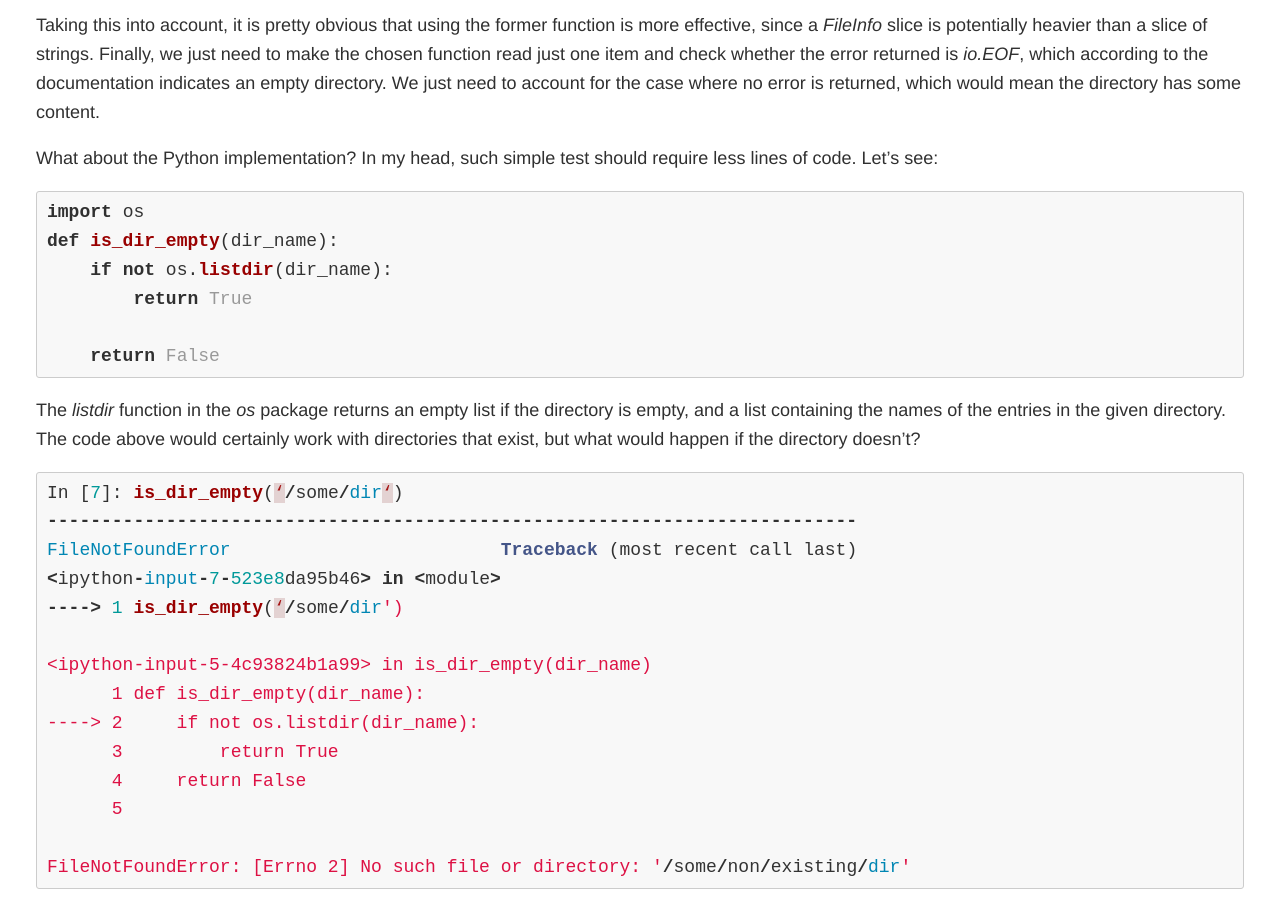
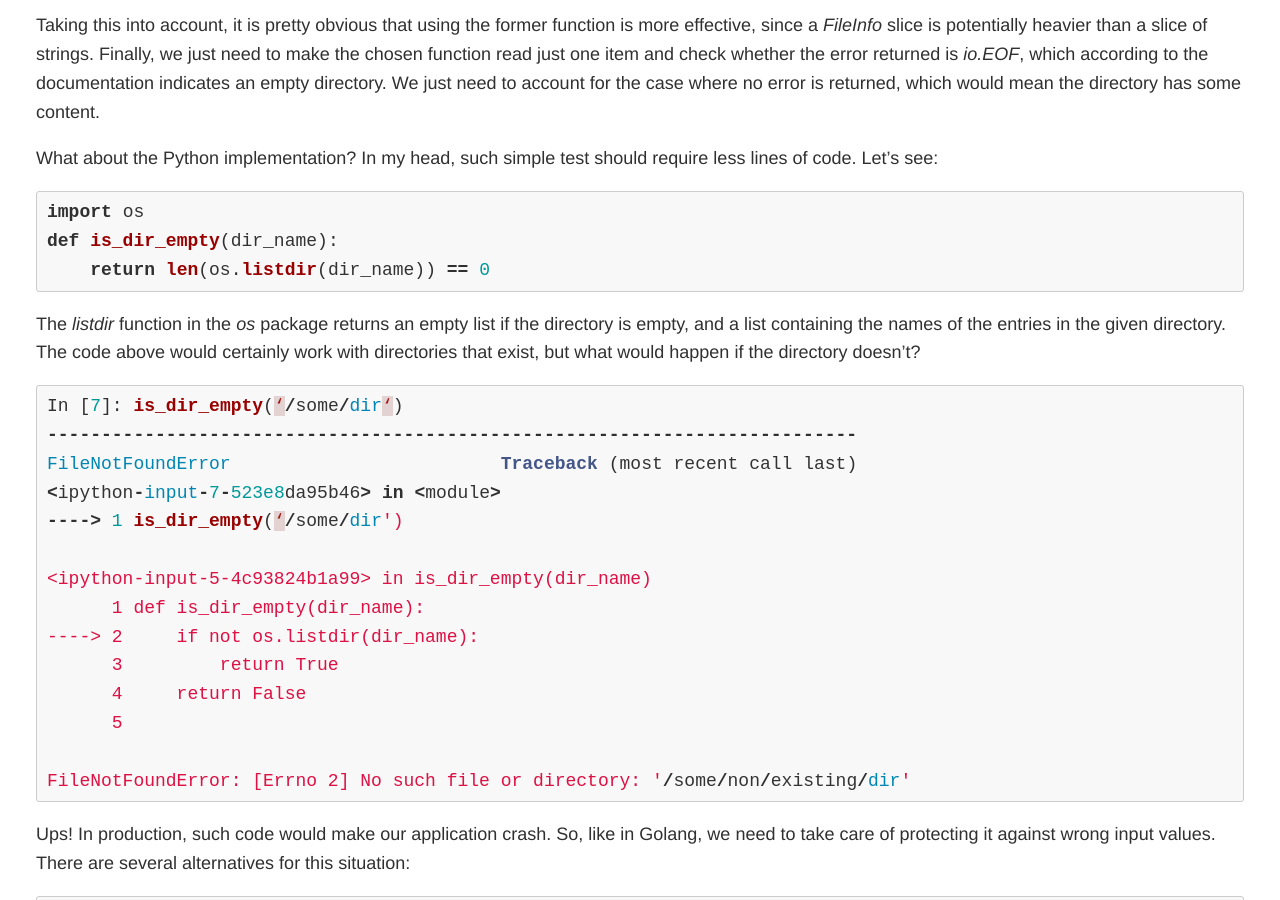
Before and after one commit to carlosghabrous/carlosghabrous.github.io, a Jekyll site: the page built from blog/_posts/2021-04-07-is-this-directory-empty?-A-python-and-go-comparison.md, in a window 1280 px wide and 900 px high, scrolled down 1970 px. Built offline with Jekyll 4.4.1, drawn with Linux system fonts in a browser that asks for light colours; nearby versions of some CDN libraries.

Commit message:
Blog-2: Change first python function implementation

````diff
--- a/blog/_posts/2021-04-07-is-this-directory-empty?-A-python-and-go-comparison.md
+++ b/blog/_posts/2021-04-07-is-this-directory-empty?-A-python-and-go-comparison.md
@@ -54,10 +54,7 @@ What about the Python implementation? In my head, such simple test should requir
 ```python
 import os
 def is_dir_empty(dir_name):
-    if not os.listdir(dir_name):
-        return True
-
-    return False
+    return len(os.listdir(dir_name)) == 0
 ```
 
 The _listdir_ function in the _os_ package returns an empty list if the directory is empty, and a list containing the names of the entries in the given directory.
````
